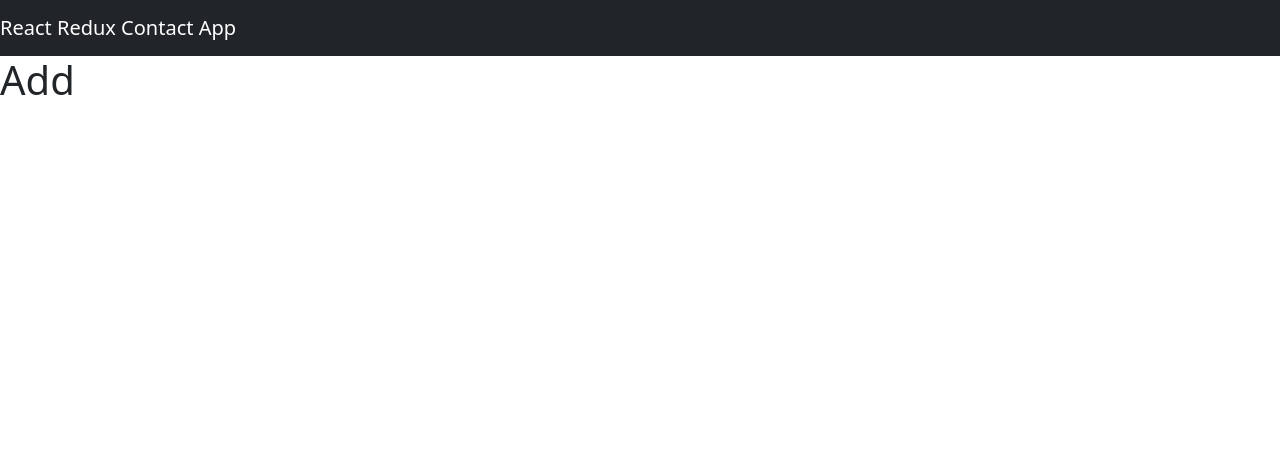
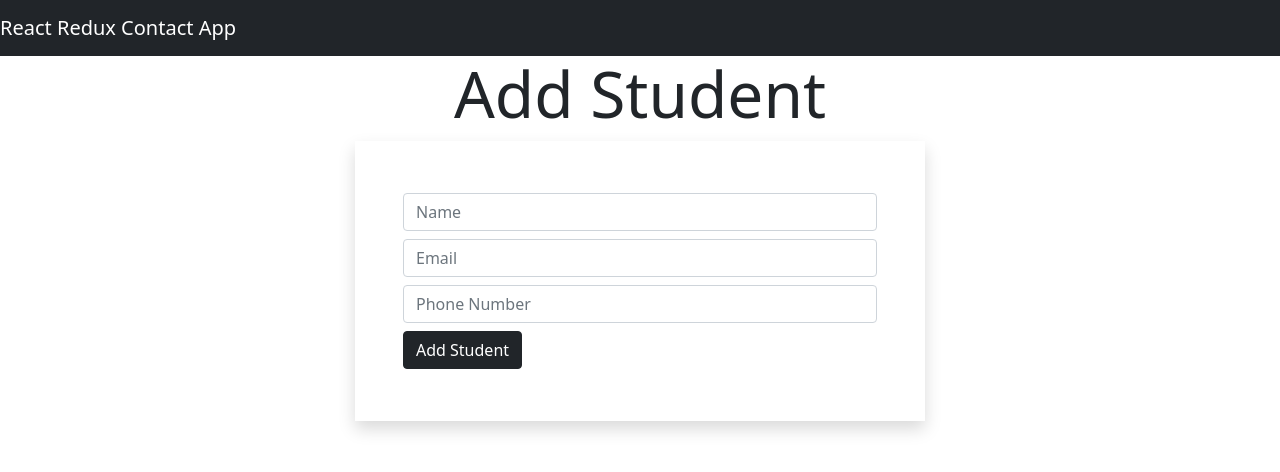
Before and after one commit to SAIKUMAR124/react-redux-contact-book, a React (Create React App) app: page /add in a window 1280 px wide. Shown: the top 472 px of the page. Built offline with nearby package versions, Linux system fonts and the light colour scheme.

Commit message:
Added AddContact

```diff
--- a/src/App.js
+++ b/src/App.js
@@ -1,6 +1,7 @@
 import { Route, Switch } from "react-router-dom";
 import { ToastContainer } from "react-toastify";
 import Home from "./components/Home";
+import AddContact from "./components/AddContact";
 import Navbar from "./components/Navbar";
 
 function App() {
@@ -13,7 +14,7 @@ function App() {
           <Home/>
         </Route>
         <Route exact path="/add">
-          <h1>Add</h1>
+          <AddContact />
         </Route>
         <Route exact path="/edit/:id">
           <h1>Edit</h1>
--- /dev/null
+++ b/src/components/AddContact.js
@@ -0,0 +1,31 @@
+import React from 'react'
+
+const AddContact = () => {
+    return (
+        <div className='container'>
+            <div className="row">
+                <h1 className="display-3 text-center">
+                    Add Student
+                </h1>
+                <div className="col-md-6 shadow mx-auto p-5">
+                    <form>
+                        <div className="form-group py-1">
+                            <input type='text' placeholder='Name' className='form-control' />
+                        </div>
+                        <div className="form-group py-1">
+                            <input type='email' placeholder='Email' className='form-control' />
+                        </div>
+                        <div className="form-group py-1">
+                            <input type='number' placeholder='Phone Number' className='form-control' />
+                        </div>
+                        <div className="form-group py-1">
+                            <input type='submit' value='Add Student' className='btn btn-block btn-dark' />
+                        </div>
+                    </form>
+                </div>
+            </div>
+        </div>
+    )
+}
+
+export default AddContact
```
